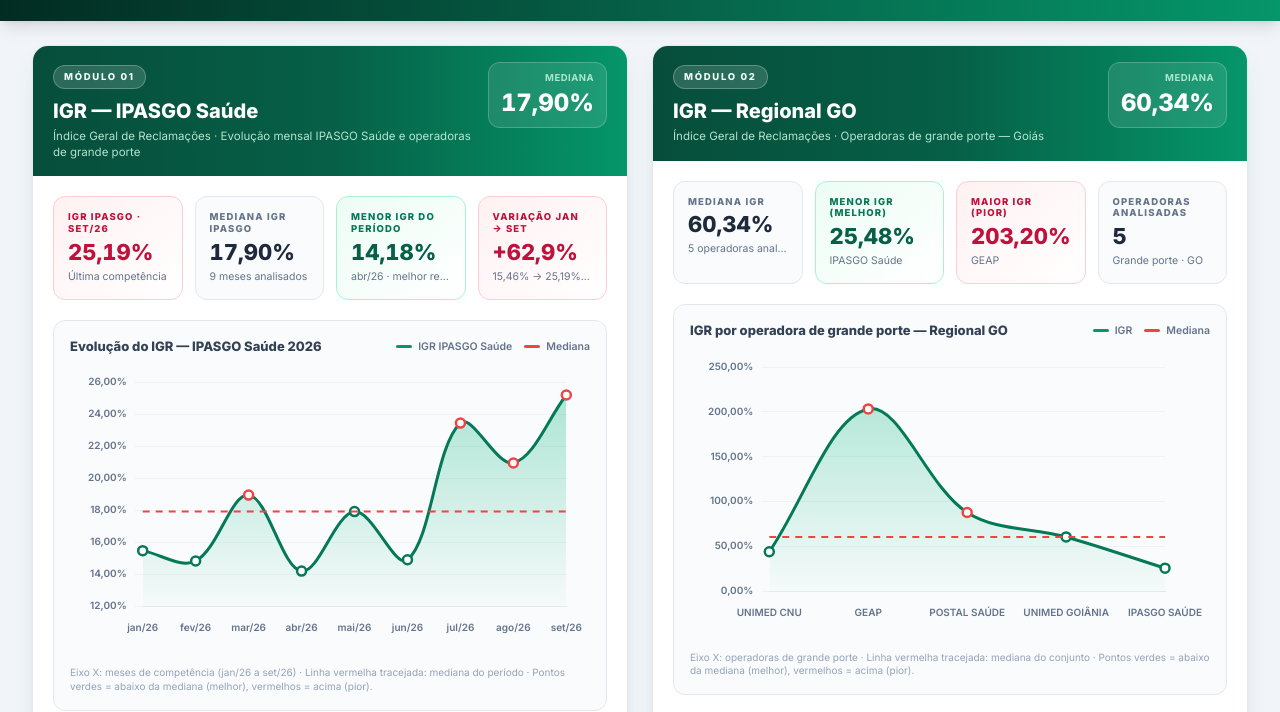
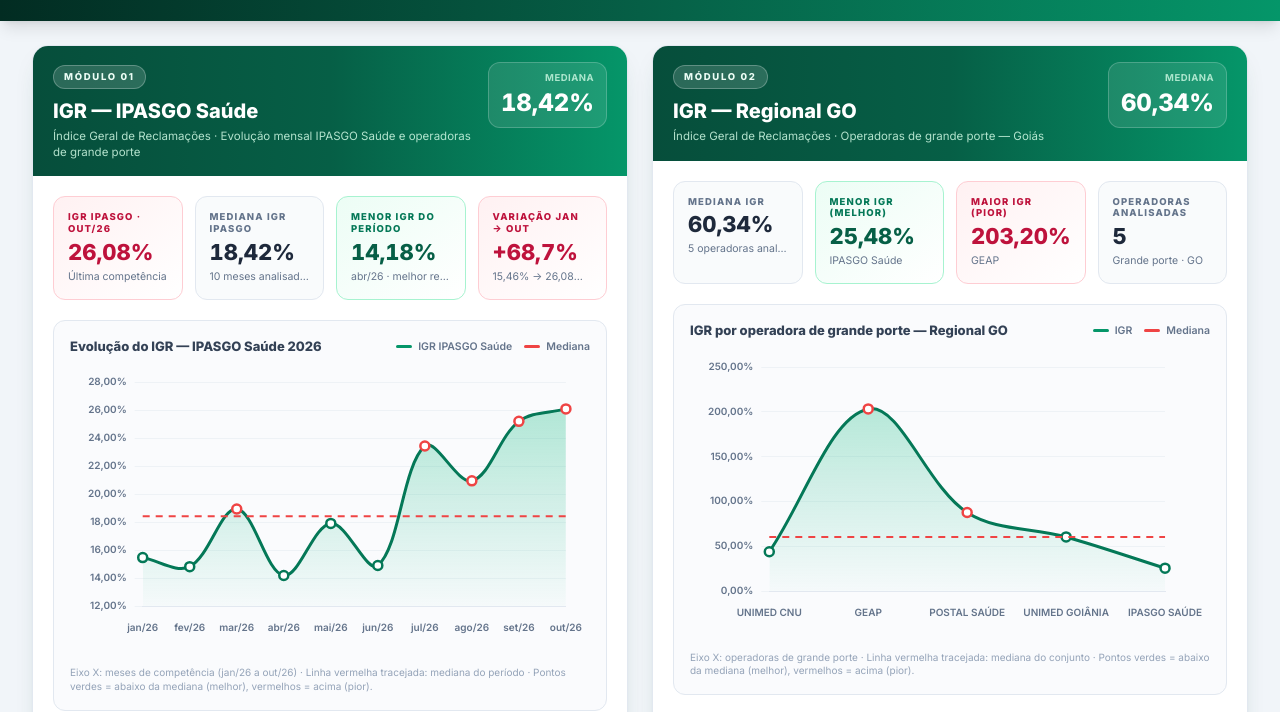
Before and after one commit to antoniomateus203-ship-it/TIR-y-IGR-, a plain HTML site: page index.html in a window 1280 px wide. Shown: the part 110-822 px from the top of the page. Drawn offline with nearby package versions, Linux system fonts and the light colour scheme.

Commit message:
Add files via upload

```diff
--- a/index.html
+++ b/index.html
@@ -48,7 +48,7 @@
       <div class="flex flex-wrap items-center gap-3">
         <div class="rounded-xl bg-white/10 border border-white/20 backdrop-blur px-4 py-2.5">
           <p class="text-emerald-200 text-[10px] font-bold uppercase tracking-wider">Competência</p>
-          <p class="text-white text-sm font-bold">jan/26 – set/26</p>
+          <p class="text-white text-sm font-bold">jan/26 – out/26</p>
         </div>
         <div class="rounded-xl bg-white/10 border border-white/20 backdrop-blur px-4 py-2.5">
           <p class="text-emerald-200 text-[10px] font-bold uppercase tracking-wider">Módulos</p>
@@ -93,8 +93,7 @@
       </p>
       <p>
         <strong class="text-slate-700">Evolução mensal da TIR:</strong>
-        série de jan/26 a ago/26 das operadoras de grande porte — Autogestão, conforme anexo de acompanhamento.
-        A competência set/26 não integra a série de evolução da TIR.
+        série de jan/26 a set/26 das operadoras de grande porte — Autogestão, conforme anexo de acompanhamento.
       </p>
       <p>Dados extraídos das planilhas oficiais de acompanhamento de operadoras de grande porte — Autogestão e Regional GO.</p>
     </div>
@@ -124,14 +123,14 @@
    2. BASE DE DADOS
    ============================================================ */
 const IGR_IPASGO_MENSAL = {
-  labels: ['jan/26','fev/26','mar/26','abr/26','mai/26','jun/26','jul/26','ago/26','set/26'],
-  serie:  [15.46, 14.81, 18.93, 14.18, 17.90, 14.89, 23.43, 20.94, 25.19]
+  labels: ['jan/26','fev/26','mar/26','abr/26','mai/26','jun/26','jul/26','ago/26','set/26','out/26'],
+  serie:  [15.46, 14.81, 18.93, 14.18, 17.90, 14.89, 23.43, 20.94, 25.19, 26.08]
 };
 
-/* Evolução da TIR — Autogestão Grande Porte (jan a ago/26) — conforme anexo */
+/* Evolução da TIR — Autogestão Grande Porte (jan a set/26) — conforme anexo */
 const TIR_AUTOGESTAO_MENSAL = {
-  labels: ['jan/26','fev/26','mar/26','abr/26','mai/26','jun/26','jul/26','ago/26'],
-  serie:  [76.1, 90.5, 81.3, 80.0, 88.1, 83.3, 86.4, 86.3]
+  labels: ['jan/26','fev/26','mar/26','abr/26','mai/26','jun/26','jul/26','ago/26','set/26'],
+  serie:  [76.1, 90.5, 81.3, 80.0, 88.1, 83.3, 86.4, 86.3, 87.9]
 };
 
 const COLS_IGR = ['Operadora', 'Numerador', 'IGR', 'Posição entre as OPs do mesmo porte', 'Posição Geral Setor'];
@@ -158,7 +157,7 @@
         label: 'IGR IPASGO Saúde',
         labels: IGR_IPASGO_MENSAL.labels,
         serie: IGR_IPASGO_MENSAL.serie,
-        nota: 'Eixo X: meses de competência (jan/26 a set/26) · Linha vermelha tracejada: mediana do período · Pontos verdes = abaixo da mediana (melhor), vermelhos = acima (pior).',
+        nota: 'Eixo X: meses de competência (jan/26 a out/26) · Linha vermelha tracejada: mediana do período · Pontos verdes = abaixo da mediana (melhor), vermelhos = acima (pior).',
         altura: 'h-64 sm:h-72'
       },
       {
@@ -184,10 +183,10 @@
       ['ASSEFAZ',                  110, 106.70, 3, 8]
     ],
     kpis: [
-      { label: 'IGR IPASGO · set/26',  value: '25,19%', hint: 'Última competência', tom: 'negativo' },
-      { label: 'Mediana IGR IPASGO',   value: '17,90%', hint: '9 meses analisados', tom: 'neutro' },
+      { label: 'IGR IPASGO · out/26',  value: '26,08%', hint: 'Última competência', tom: 'negativo' },
+      { label: 'Mediana IGR IPASGO',   value: '18,42%', hint: '10 meses analisados', tom: 'neutro' },
       { label: 'Menor IGR do período', value: '14,18%', hint: 'abr/26 · melhor resultado', tom: 'positivo' },
-      { label: 'Variação jan → set',   value: '+62,9%', hint: '15,46% → 25,19% · piora', tom: 'negativo' }
+      { label: 'Variação jan → out',   value: '+68,7%', hint: '15,46% → 26,08% · piora', tom: 'negativo' }
     ]
   },
 
@@ -254,7 +253,7 @@
         label: 'TIR Autogestão',
         labels: TIR_AUTOGESTAO_MENSAL.labels,
         serie: TIR_AUTOGESTAO_MENSAL.serie,
-        nota: 'Eixo X: meses de competência (jan/26 a ago/26) · Linha vermelha tracejada: mediana do período · Série de TIR da Autogestão de grande porte, conforme anexo de acompanhamento.',
+        nota: 'Eixo X: meses de competência (jan/26 a set/26) · Linha vermelha tracejada: mediana do período · Série de TIR da Autogestão de grande porte, conforme anexo de acompanhamento.',
         altura: 'h-72 sm:h-80'
       }
     ],
@@ -614,7 +613,7 @@
                 maxRotation: isMensal ? 0 : 40,
                 minRotation: 0,
                 autoSkip: isMensal ? true : false,
-                maxTicksLimit: isMensal ? 9 : undefined,
+                maxTicksLimit: isMensal ? 10 : undefined,
                 padding: 8,
                 font: { size: 10, weight: '600' },
                 color: '#64748b'
```
